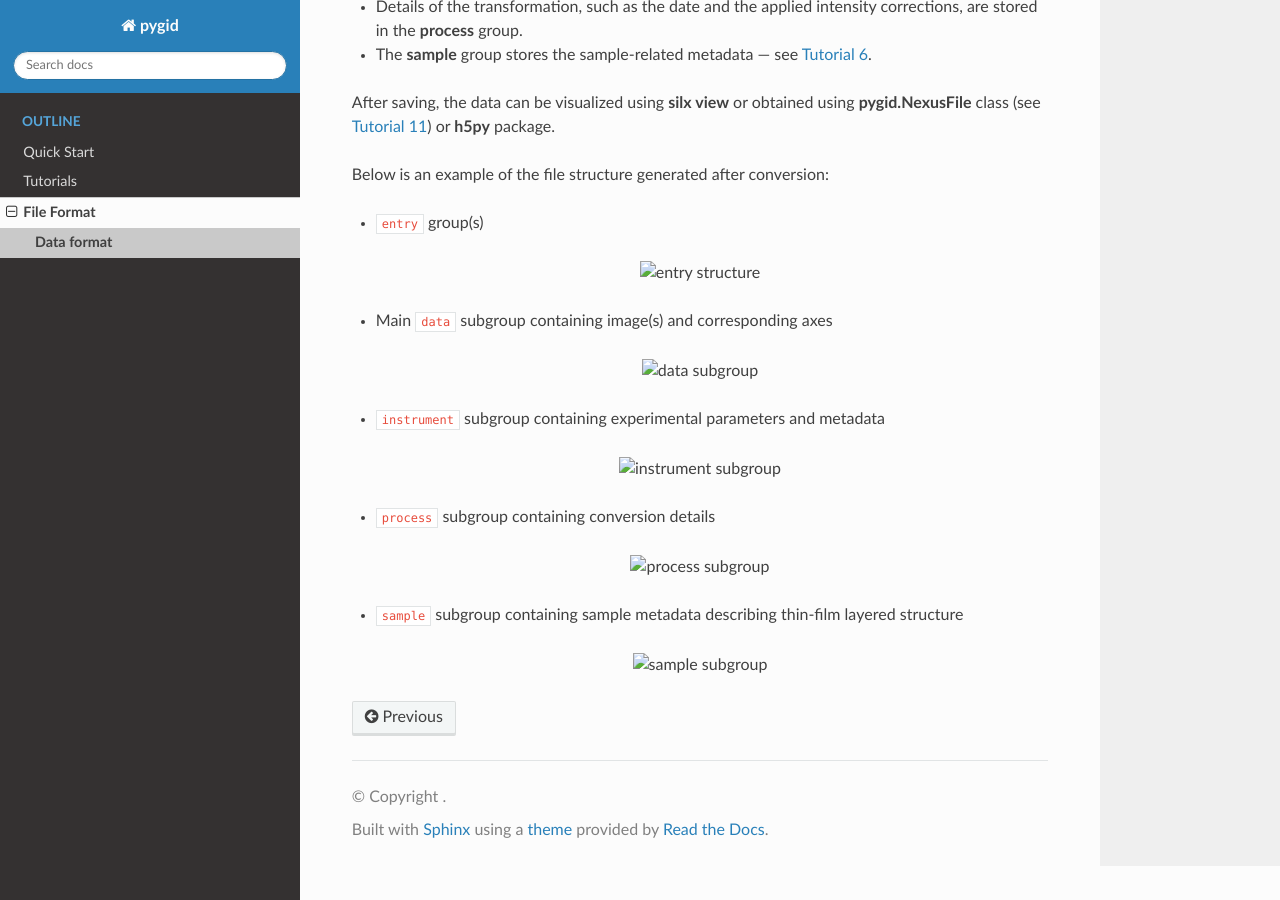
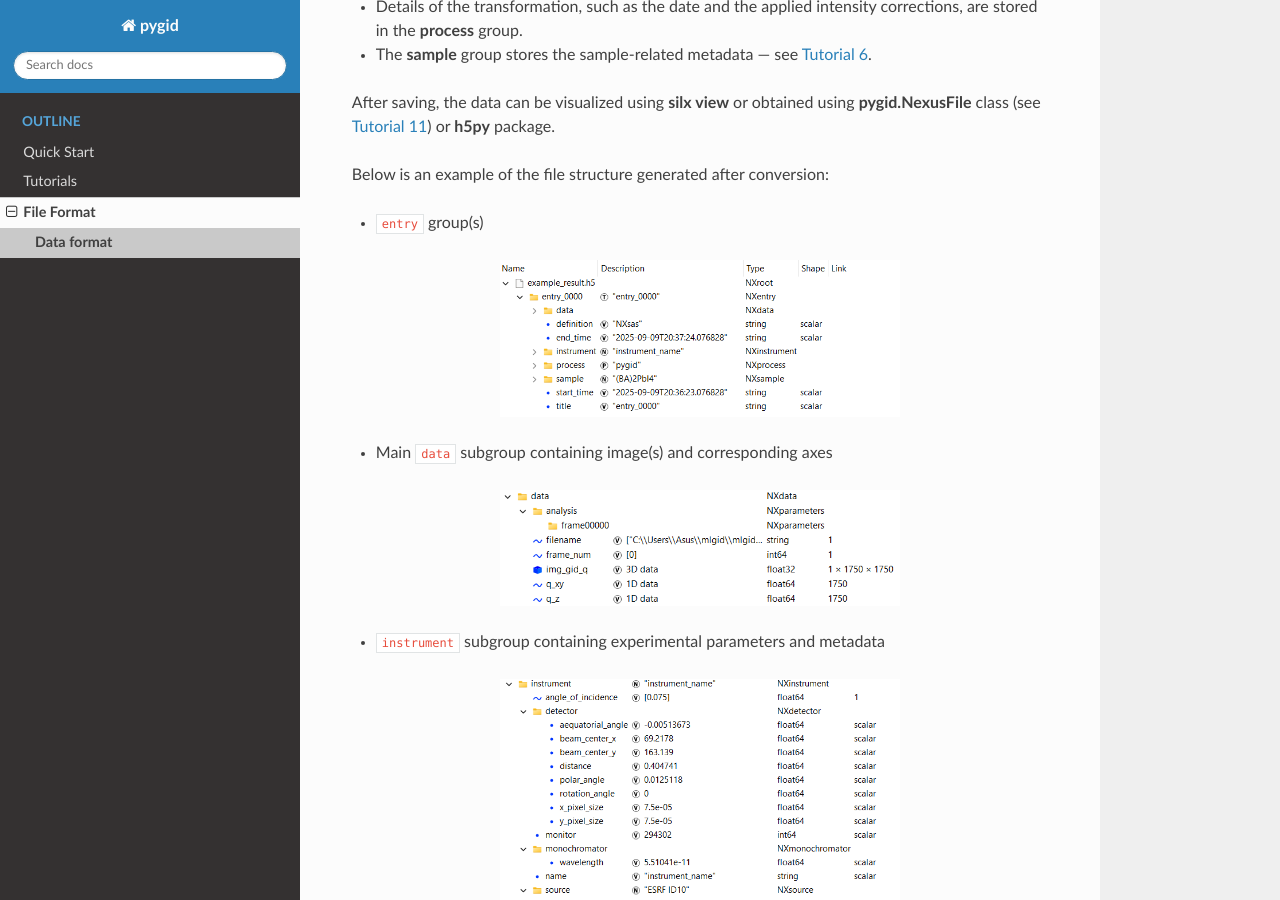
Before and after one commit to mlgid-project/pygid, a Sphinx documentation site: the page built from docs/tutorials/output_file_format.md, in a window 1280 px wide and 900 px high, scrolled down 549 px. Built offline with Sphinx 7.4.7 and the Read the Docs theme 3.1.0, drawn with Linux system fonts in a browser that asks for light colours.

Commit message:
Tutorials update

```diff
--- a/docs/requirements.txt
+++ b/docs/requirements.txt
@@ -4,4 +4,4 @@ nbsphinx
 myst-nb
 ipykernel
 nbconvert
-pygid
+pygid>=0.2.4
--- a/docs/tutorials/output_file_format.md
+++ b/docs/tutorials/output_file_format.md
@@ -26,31 +26,21 @@ or **h5py** package.
 Below is an example of the file structure generated after conversion:
 
 - `entry` group(s)
-
-<p align="center">
-  <img src="../images/output_file/root.png" width="400" alt="entry structure">
-</p>
+<p align="center"> <img src="https://raw.githubusercontent.com/mlgid-project/pygid/main/docs/images/output_file/root.png" width="400" alt="pygid"> </p>
 
 - Main `data` subgroup containing image(s) and corresponding axes
 
-<p align="center">
-  <img src="../images/output_file/data.png" width="400" alt="data subgroup">
-</p>
+<p align="center"> <img src="https://raw.githubusercontent.com/mlgid-project/pygid/main/docs/images/output_file/data.png" width="400" alt="pygid"> </p>
 
 - `instrument` subgroup containing experimental parameters and metadata
 
-<p align="center">
-  <img src="../images/output_file/instrument.png" width="400" alt="instrument subgroup">
-</p>
+<p align="center"> <img src="https://raw.githubusercontent.com/mlgid-project/pygid/main/docs/images/output_file/instrument.png" width="400" alt="pygid"> </p>
+
 
 - `process` subgroup containing conversion details
 
-<p align="center">
-  <img src="../images/output_file/process.png" width="400" alt="process subgroup">
-</p>
+<p align="center"> <img src="https://raw.githubusercontent.com/mlgid-project/pygid/main/docs/images/output_file/process.png" width="400" alt="pygid"> </p>
 
 - `sample` subgroup containing sample metadata describing thin-film layered structure
 
-<p align="center">
-  <img src="../images/output_file/sample.png" width="400" alt="sample subgroup">
-</p>
+<p align="center"> <img src="https://raw.githubusercontent.com/mlgid-project/pygid/main/docs/images/output_file/sample.png" width="400" alt="pygid"> </p>
```
Also changed, not shown: docs/tutorials/tutorial_01_experimental_parameters.ipynb.
